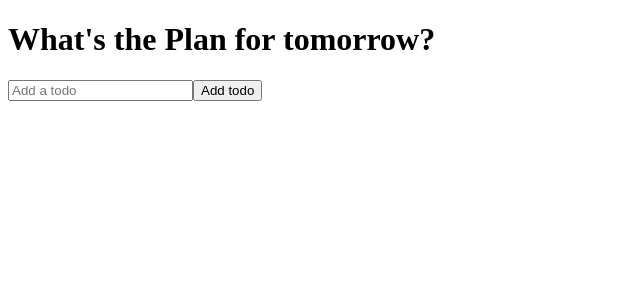
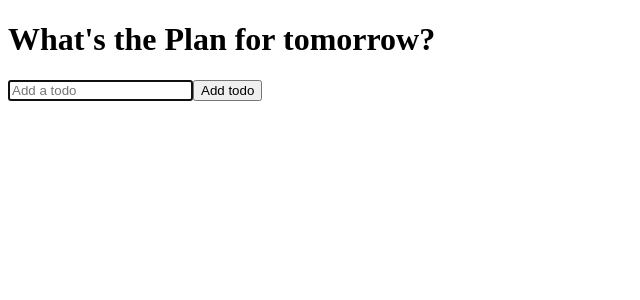
Before and after one commit to mikuweb/React-TODO-BrianD, a React (Create React App) app: page / in a window 1280 px wide. Shown: the top 300 px of the page, without its empty margins (0-640 px from the left). Built offline with nearby package versions, Linux system fonts and the light colour scheme.

Commit message:
Add inputRef to focus on input

```diff
--- a/src/components/Todo.jsx
+++ b/src/components/Todo.jsx
@@ -44,3 +44,5 @@ export const Todo = ({ todos, completeTodo, removeTodo, upDateTodo }) => {
 // それとももともと備わってる機能？
 
 //todo.text←どこからきた？
+
+//edit={edit} ←どこからきた？
--- a/src/components/TodoForm.jsx
+++ b/src/components/TodoForm.jsx
@@ -1,7 +1,13 @@
-import { useState } from "react";
+import { useState, useEffect, useRef } from "react";
 
 export const TodoForm = (props) => {
   const [input, setInput] = useState("");
+
+  const inputRef = useRef(null);
+
+  useEffect(() => {
+    inputRef.current.focus();
+  });
 
   const handleChange = (e) => {
     setInput(e.target.value);
@@ -12,7 +18,7 @@ export const TodoForm = (props) => {
 
     props.onSubmit({
       id: Math.floor(Math.random() * 10000),
-      text: input
+      text: input,
     });
 
     setInput("");
@@ -28,9 +34,13 @@ export const TodoForm = (props) => {
           name="text"
           className="todo-input"
           onChange={handleChange}
+          ref={inputRef}
         />
         <button className="todo-button">Add todo</button>
       </form>
     </div>
   );
 };
+
+// ----- Question -----
+// useRefてなに
```
